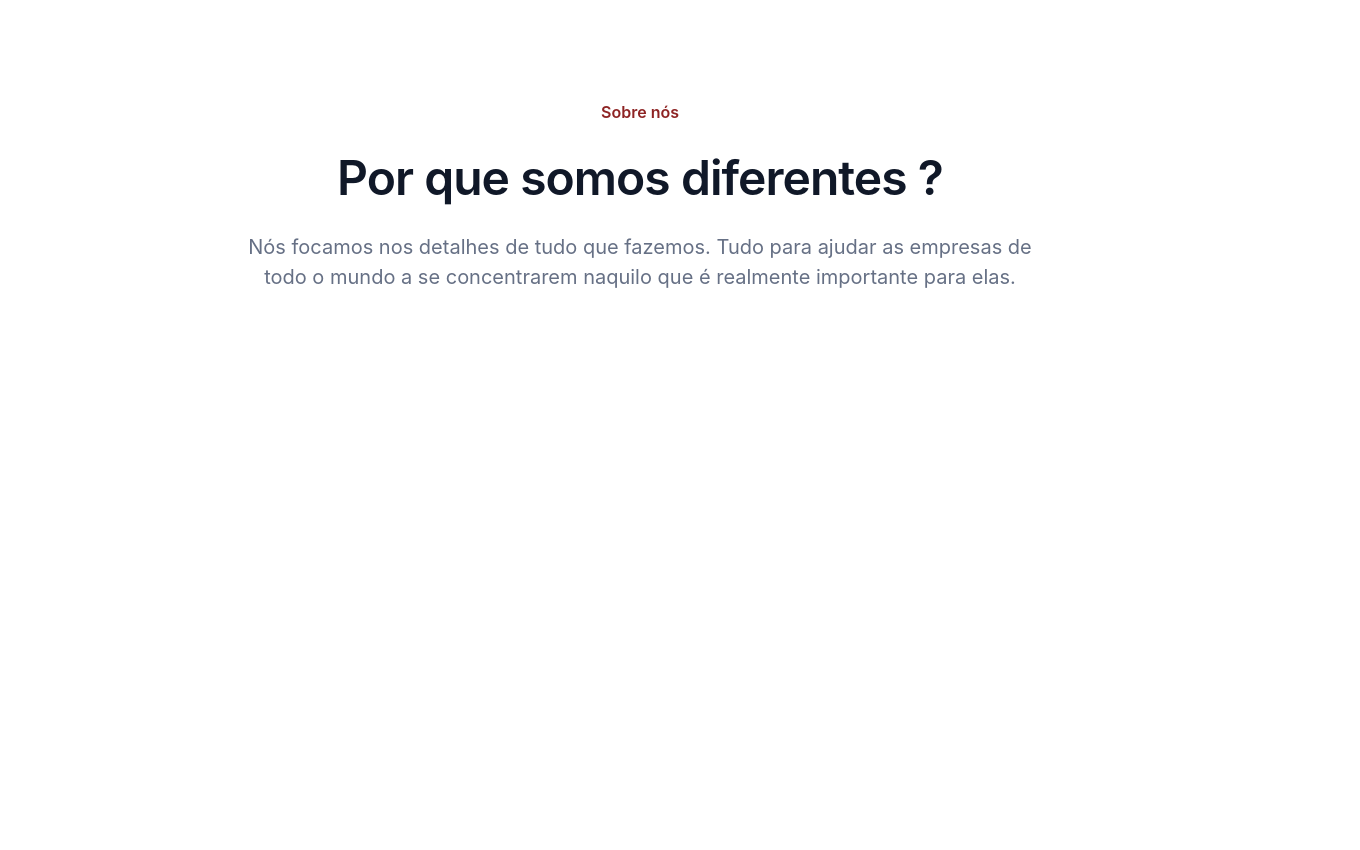
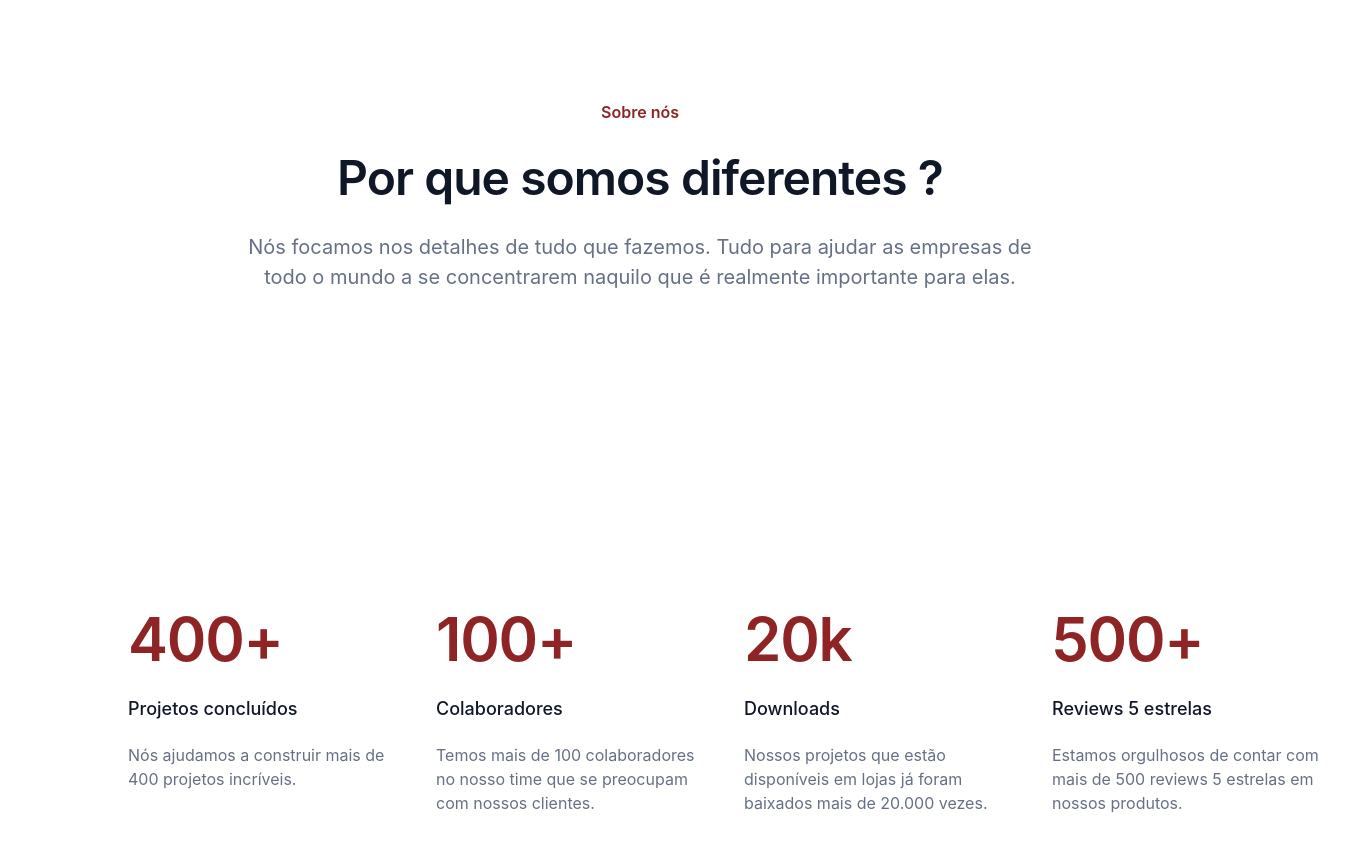
Before and after one commit to GustavoBuenok/optimustech-vagas, a plain HTML site: page index.html in a window 1280 px wide. Shown: the part 76-926 px from the top of the page, 1360 px wide, since content can reach past the window. Before the commit the page ends 800 px from the top, so only its background shows below. Drawn offline with Linux system fonts and the light colour scheme.

Commit message:
metricas

```diff
--- a/index.html
+++ b/index.html
@@ -7,6 +7,7 @@
     <link rel="stylesheet" href="reset.css">
     <link rel="stylesheet" href="navbar.css">
     <link rel="stylesheet" href="cabeçalho.css">
+    <link rel="stylesheet" href="metricas.css">
 
 </head>
 <body>
@@ -41,6 +42,35 @@
             Nós focamos nos detalhes de tudo que fazemos. Tudo para ajudar as empresas de todo o mundo a se concentrarem naquilo que é realmente importante para elas.
         </p>
     </section>
+    <section class="container-metricas">
+        <div class="metricas">
+        <div class="metricas-itens">
+            <div class="metricas-item">
+            <h3 class="item-numero">400+</h3>
+            <span class="item-titulo">Projetos concluídos</span>
+            <p class="item-texto">Nós ajudamos a construir mais de 400 projetos incríveis.</p>
+        </div>
+        <div class="metricas-item">
+            <h3 class="item-numero">100+</h3>
+            <span class="item-titulo">Colaboradores</span>
+            <p class="item-texto">Temos mais de 100 colaboradores no nosso time que se preocupam com nossos clientes.</p>
+        </div>
+        <div class="metricas-item">
+            <h3 class="item-numero">20k</h3>
+            <span class="item-titulo">Downloads</span>
+            <p class="item-texto">Nossos projetos que estão disponíveis em lojas já foram baixados mais de 20.000 vezes.</p>
+        </div>
+        <div class="metricas-item">
+            <h3 class="item-numero">500+</h3>
+            <span class="item-titulo">Reviews 5 estrelas</span>
+            <p class="item-texto">Estamos orgulhosos de contar com mais de 500 reviews 5 estrelas em nossos produtos.</p>
+        </div>
+        </div>
+
+
+    </div>
+    </section>
+
 
 </body>
 </html>
--- /dev/null
+++ b/metricas.css
@@ -0,0 +1,68 @@
+.container-metricas{
+    width: auto;
+    height: 192px;
+    padding-left: 96px;
+    padding-right: 96px;
+    padding-bottom: 96px;
+
+}
+
+
+
+.metricas{
+    display: flex;
+    width: 1200px;
+    padding: 0px 32px;
+    flex-direction: column;
+    align-items: flex-start;
+    gap: 64px;
+}
+
+.metricas-itens{
+    display: flex;
+    align-items: flex-start;
+    gap: 32px;
+    align-self: stretch;
+}
+
+.metricas-item{
+    display: flex;
+    flex-direction: column;
+    align-items: flex-start;
+    gap: 20px;
+    flex: 1 0 0;
+}
+
+.item-numero{
+    color: #8E2424;
+    font-family: Inter;
+    font-size: 60px;
+    font-style: normal;
+    font-weight: 600;
+    line-height: 72px;
+    letter-spacing: -1.2px;
+    align-self: stretch;
+}
+
+.item-titulo{
+    color: var(--gray-900, #101828);
+    font-family: Inter;
+    font-size: 18px;
+    font-style: normal;
+    font-weight: 500;
+    line-height: 28px;
+    align-self: stretch;
+
+
+}
+
+.item-texto{
+    color: var(--gray-500, #667085);
+    font-family: Inter;
+    font-size: 16px;
+    font-style: normal;
+    font-weight: 400;
+    line-height: 24px;
+
+    align-self: stretch;
+}
```
